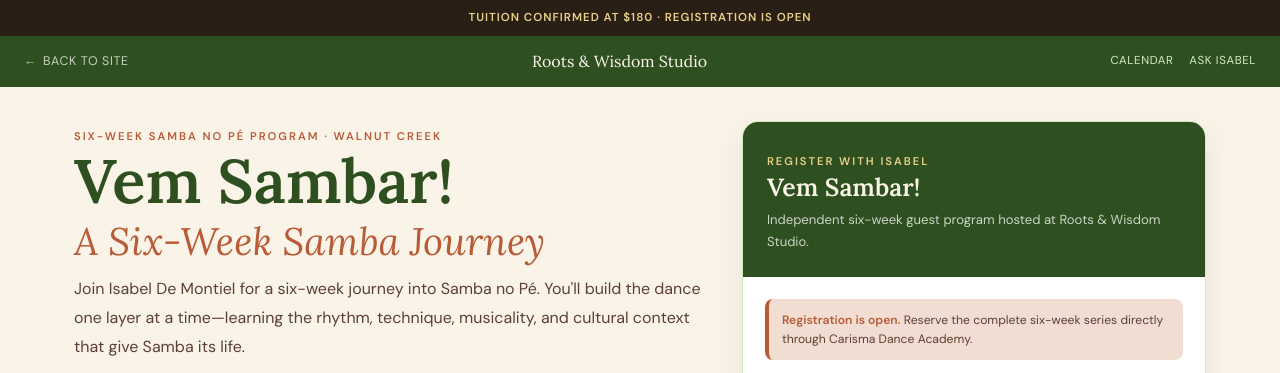
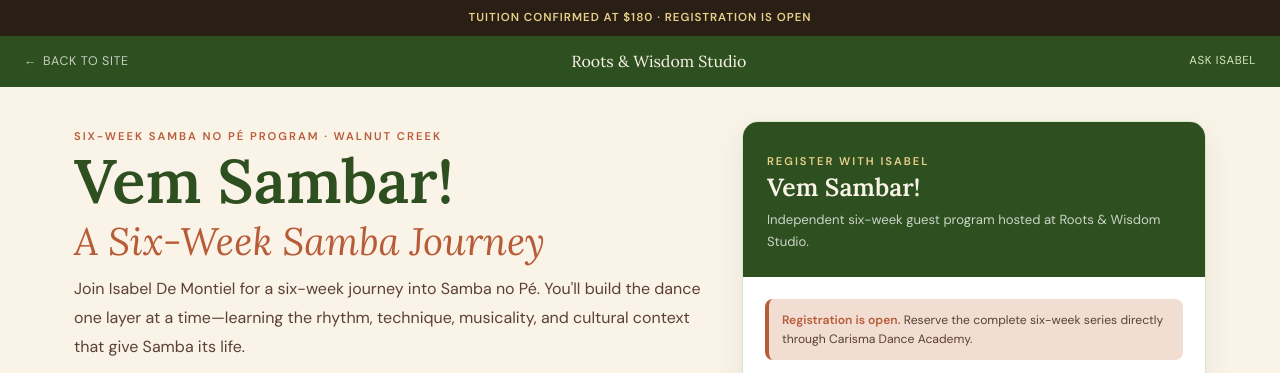
Before and after one commit to Roots-Wisdom-Studio/Roots-Wisdom-Studio, a plain HTML site: page samba.html in a window 1280 px wide. Shown: the top 373 px of the page. Drawn offline with Linux system fonts and the light colour scheme.

Commit message:
Remove Calendar link from Samba navigation

```diff
--- a/samba.html
+++ b/samba.html
@@ -42,7 +42,7 @@
 </head>
 <body>
 <div class="preview-bar">Tuition confirmed at $180 · Registration is open</div>
-<header class="topbar"><a class="back-link" href="index.html">Back to site</a><span class="topbar-brand">Roots &amp; Wisdom Studio</span><nav class="topbar-links"><a href="Calendar.html?group=samba">Calendar</a><a href="mailto:info.carismadance@gmail.com">Ask Isabel</a></nav></header>
+<header class="topbar"><a class="back-link" href="index.html">Back to site</a><span class="topbar-brand">Roots &amp; Wisdom Studio</span><nav class="topbar-links"><a href="mailto:info.carismadance@gmail.com">Ask Isabel</a></nav></header>
 <main class="page">
   <section>
     <span class="eyebrow">Six-week Samba no Pé program · Walnut Creek</span>
```
